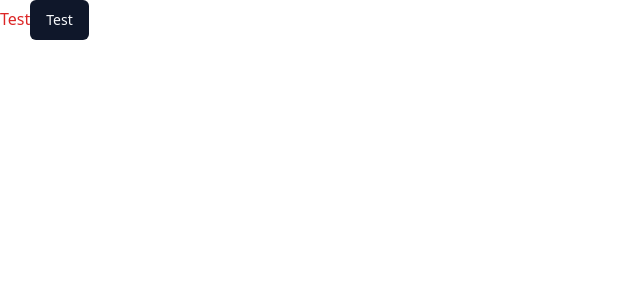
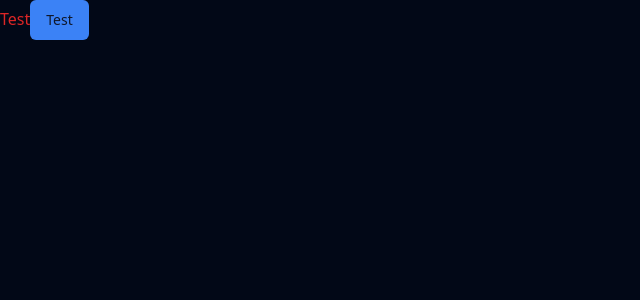
Before and after one commit to karlthomaas/portfolio, a React (Vite) app: page / in a window 1280 px wide. Shown: the top 300 px of the page, without its empty margins (0-640 px from the left). Built offline with nearby package versions, Linux system fonts and the light colour scheme.

Commit message:
Update primary color in dark mode

```diff
--- a/src/index.css
+++ b/src/index.css
@@ -1,76 +1,61 @@
 @tailwind base;
 @tailwind components;
 @tailwind utilities;
+
 
 @layer base {
   :root {
     --background: 0 0% 100%;
     --foreground: 222.2 84% 4.9%;
-
     --card: 0 0% 100%;
     --card-foreground: 222.2 84% 4.9%;
-
     --popover: 0 0% 100%;
     --popover-foreground: 222.2 84% 4.9%;
-
-    --primary: 222.2 47.4% 11.2%;
+    --primary: 221.2 83.2% 53.3%;
     --primary-foreground: 210 40% 98%;
-
     --secondary: 210 40% 96.1%;
     --secondary-foreground: 222.2 47.4% 11.2%;
-
     --muted: 210 40% 96.1%;
     --muted-foreground: 215.4 16.3% 46.9%;
-
     --accent: 210 40% 96.1%;
     --accent-foreground: 222.2 47.4% 11.2%;
-
     --destructive: 0 84.2% 60.2%;
     --destructive-foreground: 210 40% 98%;
-
     --border: 214.3 31.8% 91.4%;
     --input: 214.3 31.8% 91.4%;
-    --ring: 222.2 84% 4.9%;
-
+    --ring: 221.2 83.2% 53.3%;
     --radius: 0.5rem;
   }
 
   .dark {
     --background: 222.2 84% 4.9%;
     --foreground: 210 40% 98%;
-
     --card: 222.2 84% 4.9%;
     --card-foreground: 210 40% 98%;
-
     --popover: 222.2 84% 4.9%;
     --popover-foreground: 210 40% 98%;
-
-    --primary: 210 40% 98%;
+    --primary: 217.2 91.2% 59.8%;
     --primary-foreground: 222.2 47.4% 11.2%;
-
     --secondary: 217.2 32.6% 17.5%;
     --secondary-foreground: 210 40% 98%;
-
     --muted: 217.2 32.6% 17.5%;
     --muted-foreground: 215 20.2% 65.1%;
-
     --accent: 217.2 32.6% 17.5%;
     --accent-foreground: 210 40% 98%;
-
     --destructive: 0 62.8% 30.6%;
     --destructive-foreground: 210 40% 98%;
-
     --border: 217.2 32.6% 17.5%;
     --input: 217.2 32.6% 17.5%;
-    --ring: 212.7 26.8% 83.9%;
+    --ring: 224.3 76.3% 48%;
   }
 }
 
+
 @layer base {
-  * {
-    @apply border-border;
-  }
   body {
-    @apply bg-background text-foreground;
+    @apply dark bg-background text-foreground;
+    font-feature-settings:
+      'rlig' 1,
+      'calt' 1;
   }
 }
```
